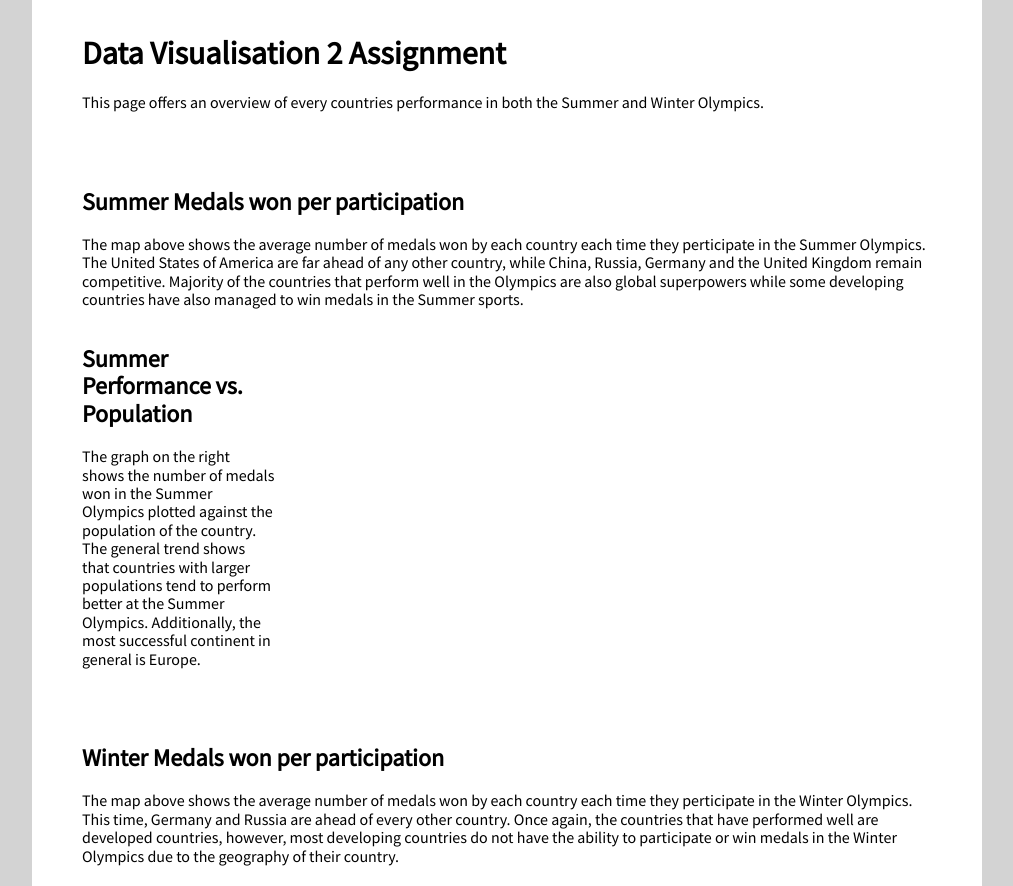
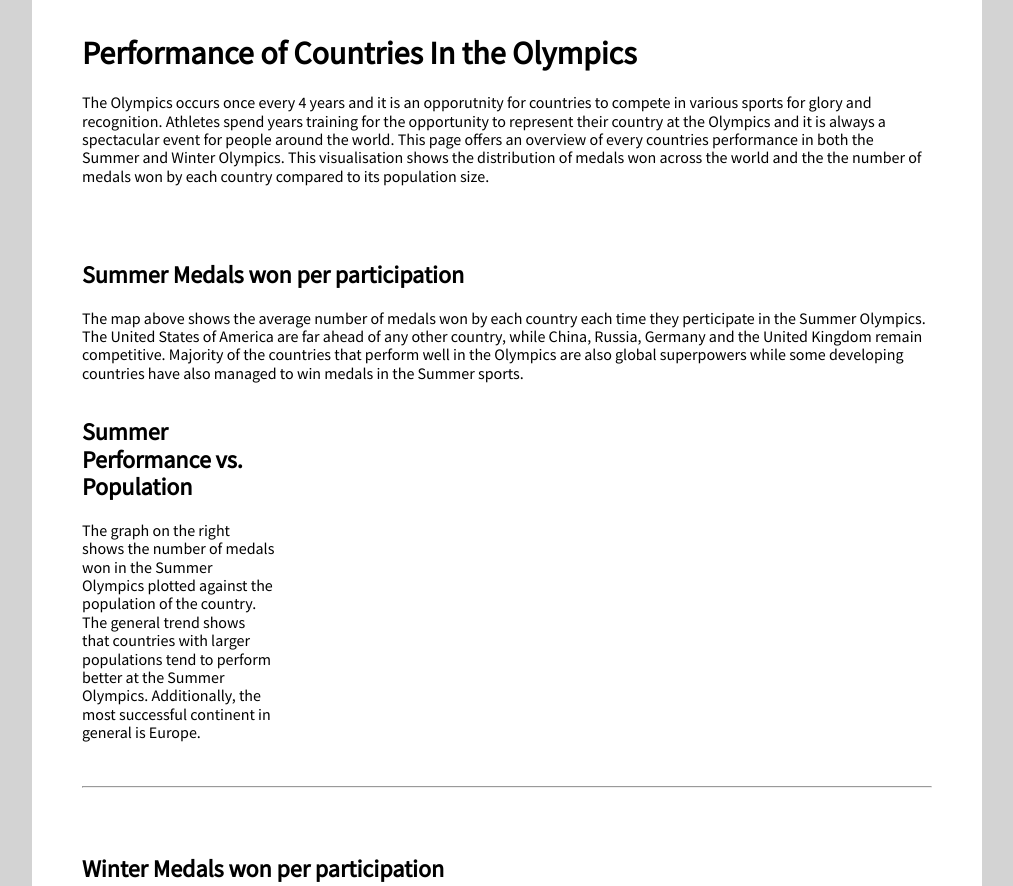
Before and after one commit to hoT-nomaD/FIT3179-2022, a plain HTML site: page index.html in a window 1280 px wide. Shown: the top 886 px of the page, without its empty margins (133-1146 px from the left). Drawn offline with nearby package versions, Linux system fonts and the light colour scheme; a script that the page names is missing.

Commit message:
Update index.html

```diff
--- a/index.html
+++ b/index.html
@@ -1,6 +1,6 @@
 <html>
     <head>
-        <title>Data Visualisation 2 Assignment</title>
+        <title>Olympics Visualisation</title>
         <!-- Import Vega & Vega-lite -->
         <script src="https://cdn.jsdelivr.net/npm/vega@5.22.1"></script>
         <script src="https://cdn.jsdelivr.net/npm/vega-lite@5.5.0"></script>
@@ -27,8 +27,12 @@
     <!-- pure grid group -->
     <div class="pure-g">
       <div class="pure-u-1-1">
-        <h1>Data Visualisation 2 Assignment</h1>
-        <p>This page offers an overview of every countries performance in both the Summer and Winter Olympics.</p>
+        <h1>Performance of Countries In the Olympics</h1>
+        <p>The Olympics occurs once every 4 years and it is an opporutnity for countries to compete in various sports for glory and recognition. Athletes spend years training
+          for the opportunity to represent their country at the Olympics and it is always a spectacular event for people around the world.
+          This page offers an overview of every countries performance in both the Summer and Winter Olympics.
+          This visualisation shows the distribution of medals won across the world and the the number of medals won by each country compared to its population size.
+        </p>
       </div>
     </div>
     <!-- end pure grid group -->
@@ -71,6 +75,15 @@
         </div>
     </div>
     <!-- end pure grid group -->
+
+        <!-- pure grid group -->
+        <div class="pure-g">
+          <div class="pure-u-1-1">
+            <div><hr>
+          </div>
+          </div>
+        </div>
+        <!-- end pure grid group -->
 
     <!-- pure grid group -->
     <div class="pure-g">
```
